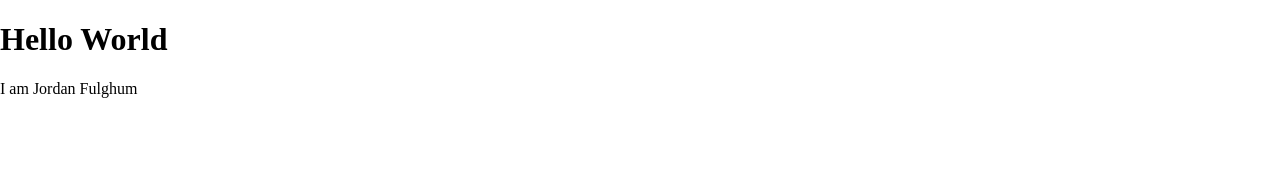
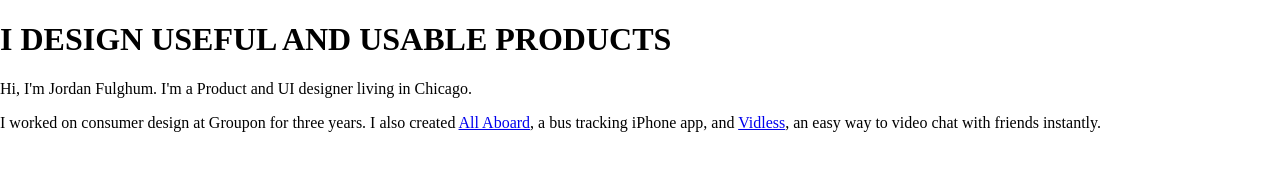
Before and after one commit to jordanful/jordanful.github.io, a plain HTML site: page index.html in a window 1280 px wide. Drawn offline with Linux system fonts and the light colour scheme.

Commit message:
adding bio

```diff
--- a/index.html
+++ b/index.html
@@ -4,11 +4,12 @@
 	<title>Jordan Fulghum, Designer</title>
 	<script type="text/javascript" src="//use.typekit.net/rnz2pqr.js"></script>
 	<script type="text/javascript">try{Typekit.load();}catch(e){}</script>
+	<link rel="stylesheet" href="normalize.css"/>
 	<link rel="stylesheet" href="screen.css"/>
-	<link rel="stylesheet" href="normalize.css"/>
 </head>
 <body>
-	<h1>Hello World</h1>
-	<p>I am Jordan Fulghum</p>
+	<h1>I design useful and usable products</h1>
+	<p>Hi, I'm Jordan Fulghum. I'm a Product and UI designer living in Chicago.</p>
+	<p>I worked on consumer design at Groupon for three years. I also created <a href="http://allaboardcta.com">All Aboard</a>, a bus tracking iPhone app, and <a href="http://vidless.com">Vidless</a>, an easy way to video chat with friends instantly.
 </body>
 </html>
--- a/screen.css
+++ b/screen.css
@@ -3,4 +3,5 @@ body {
 }
 h1, h2 {
 	font-family: "proxima-nova";
+	text-transform: uppercase;
 }
```
